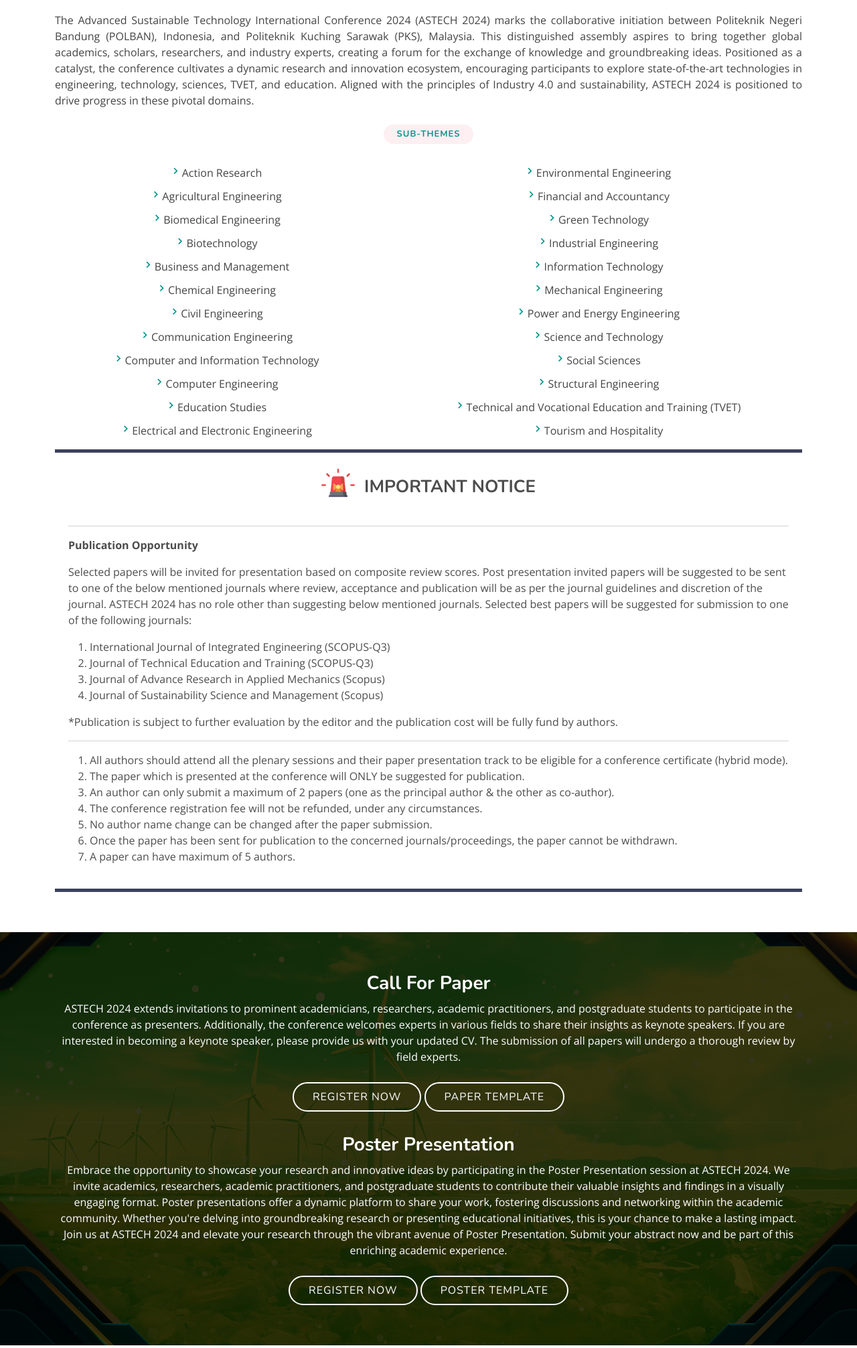
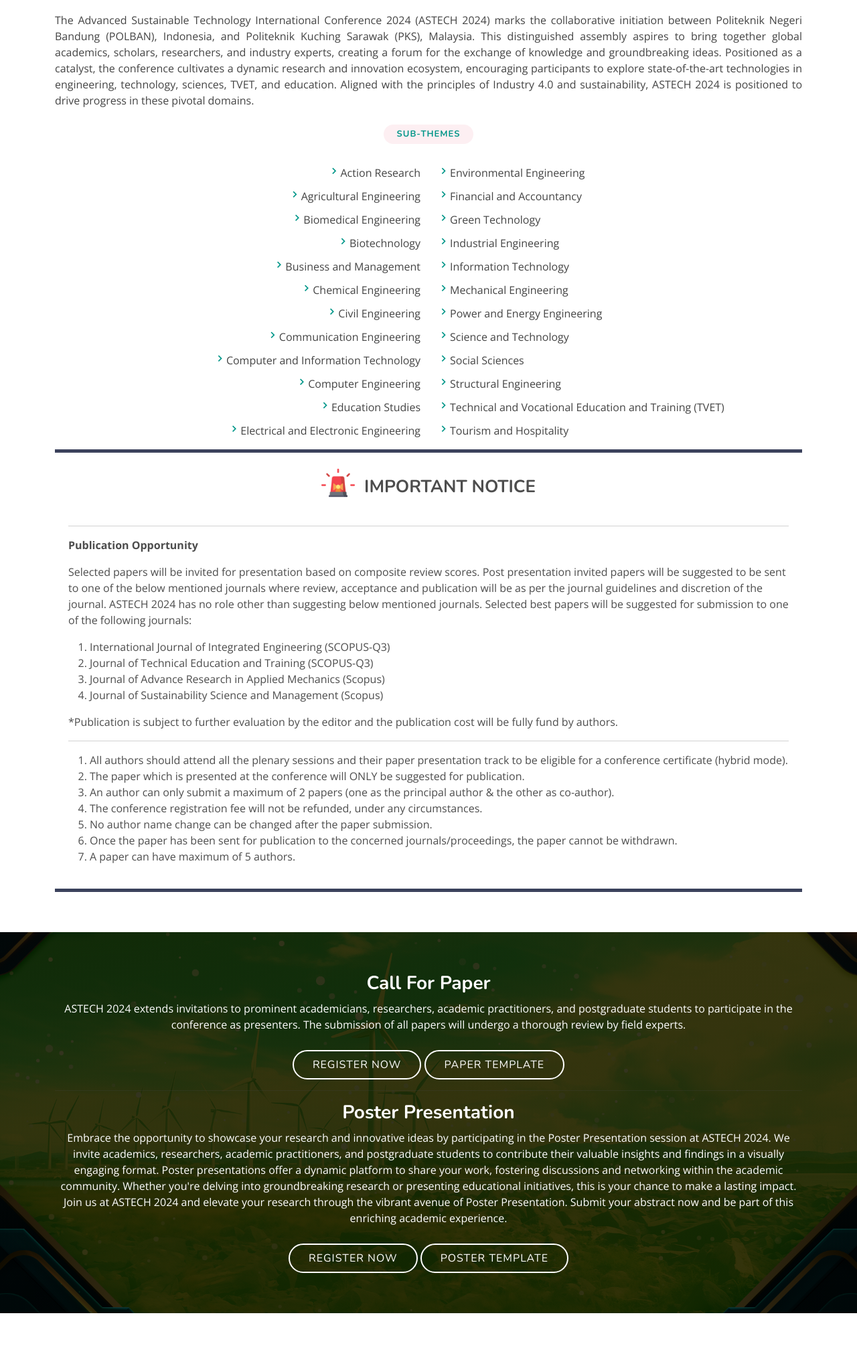
Before and after one commit to shahrien/webatech, a PHP site: page / in a window 1280 px wide. Shown: the part 984-2997 px from the top of the page at 67% size. Run offline with PHP 8.4, Linux system fonts and the light colour scheme.

Commit message:
changes on 6/3

```diff
--- a/assets/css/style.css
+++ b/assets/css/style.css
@@ -582,7 +582,7 @@
 }
 
 .about .content ul li {
-  padding-left: 28px;
+  /* padding-left: 28px; */
   position: relative;
 }
 
--- a/index.html
+++ b/index.html
@@ -130,8 +130,8 @@
               <h2>Sub-themes</h2>
             </div>
           </div>
-          <div class="col-lg-5 pt-4 pt-lg-0">
-            <div class="b" style="text-align: center;">
+          <div class="col-lg-6 pt-4 pt-lg-0">
+            <div class="b" style="text-align: right;">
               <ul>
                 <li><i class="bx bx-chevron-right"></i>Action Research</li>
                 <li><i class="bx bx-chevron-right"></i>Agricultural Engineering</li>
@@ -149,8 +149,8 @@
             </div>
           </div>
 
-          <div class="col-lg-7 pt-4 pt-lg-0">
-            <div class="b" style="text-align: center;">
+          <div class="col-lg-6 pt-4 pt-lg-0">
+            <div class="b" style="text-align: left;">
               <ul>
                 <li><i class="bx bx-chevron-right"></i>Environmental Engineering</li>
                 <li><i class="bx bx-chevron-right"></i>Financial and Accountancy</li>
@@ -219,7 +219,7 @@
         <div class="text-center">
           <h3>Call For Paper</h3>
           <p>
-            ASTECH 2024 extends invitations to prominent academicians, researchers, academic practitioners, and postgraduate students to participate in the conference as presenters. Additionally, the conference welcomes experts in various fields to share their insights as keynote speakers. If you are interested in becoming a keynote speaker, please provide us with your updated CV. The submission of all papers will undergo a thorough review by field experts.
+            ASTECH 2024 extends invitations to prominent academicians, researchers, academic practitioners, and postgraduate students to participate in the conference as presenters. The submission of all papers will undergo a thorough review by field experts.
           </p>
           <a class="cta-btn" href="https://submit.confbay.com/conf/astech2024" target="_blank">REGISTER NOW</a>
           <a class="cta-btn" href="https://docs.google.com/document/d/1EKeAGnEE_dZ5uF2m7iw6gmALvGUnwYg1/edit?usp=drive_link" target="_blank">PAPER TEMPLATE</a>
@@ -259,7 +259,7 @@
           <div class="col-md-12 col-sm-12 col-lg-2 align-items-stretch mb-5 mb-lg-0">
             <div class="icon-box">
               <div class="icon"><i class="ri-calendar-todo-line"></i></div>
-              <h4 class="title"><a href="">06 Mei 2024</a></h4>
+              <h4 class="title"><a href="">6 May 2024</a></h4>
               <p class="description">Full Paper Deadline<br>&nbsp;</p>
             </div>
           </div>
@@ -670,9 +670,9 @@
             rliyana@poliku.edu.my<br>
             (+6013-6357573)
           </p>
-          <a class="cta-btn" href="https://docs.google.com/forms/d/e/1FAIpQLSfhDNobpsIkBDU4yTSEzWnhN-gUs6YDmAv-T8u_sFi_TGXhMQ/viewform" target="_blank">To Sponsor, Click here</a>
-          <!-- <a class="cta-btn" href="assets/docs/sponsor.pdf" download>Download Call for Sponsorship (PDF)</a> -->
-          <a class="cta-btn" href="javascript:void(0);" onclick="alert('Coming Soon !');">Sponsorship detail</a>
+          <a class="cta-btn" href="https://forms.gle/cSe8qd4DrLT3QiXy6" target="_blank">To Sponsor, Click here</a>
+          <a class="cta-btn" href="assets/docs/sponsor-2.pdf" download>Sponsorship detail</a>
+          <!-- <a class="cta-btn" href="javascript:void(0);" onclick="alert('Coming Soon !');">Sponsorship detail</a> -->
         </div>
 
       </div>
```
Also changed, not shown: 1 other file.
